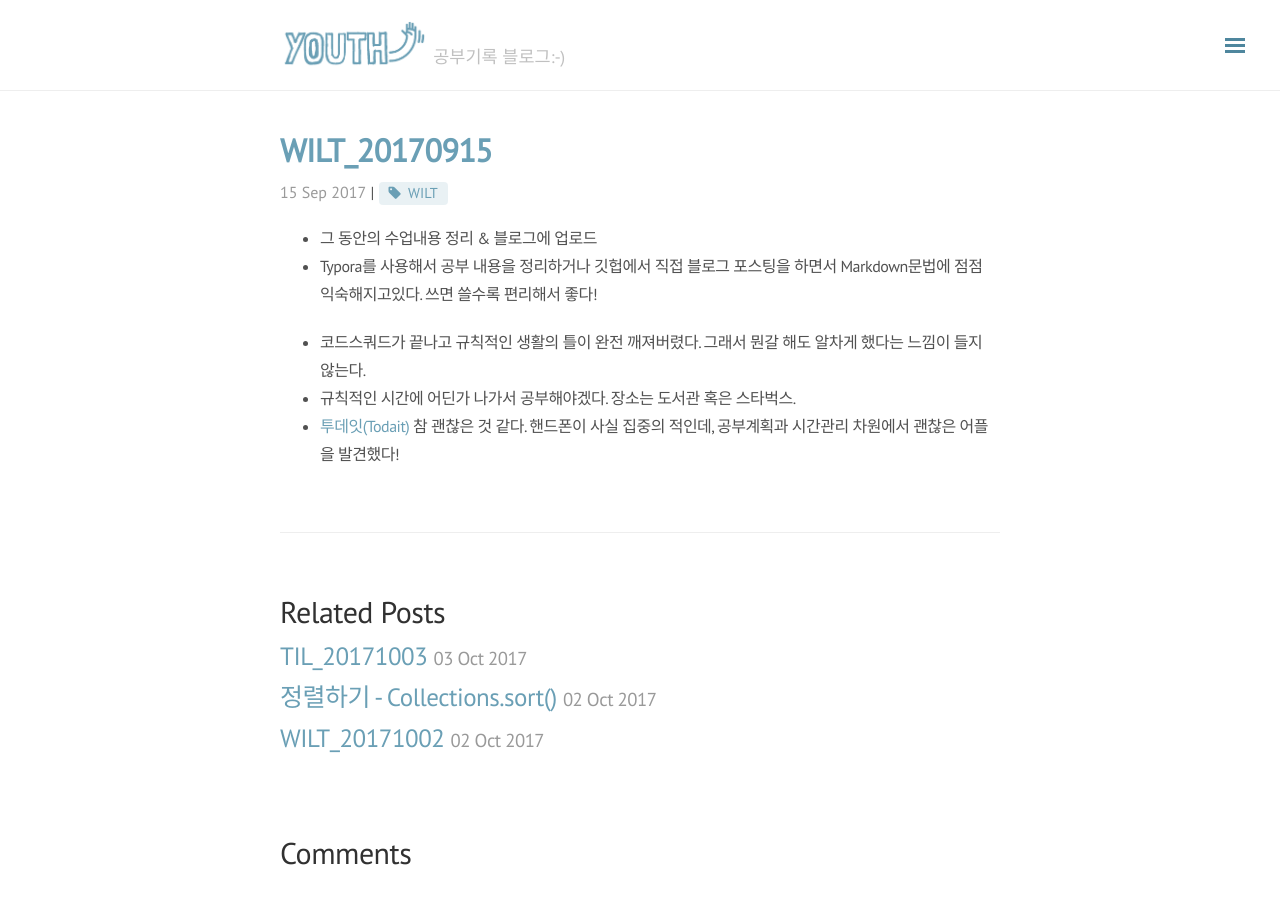
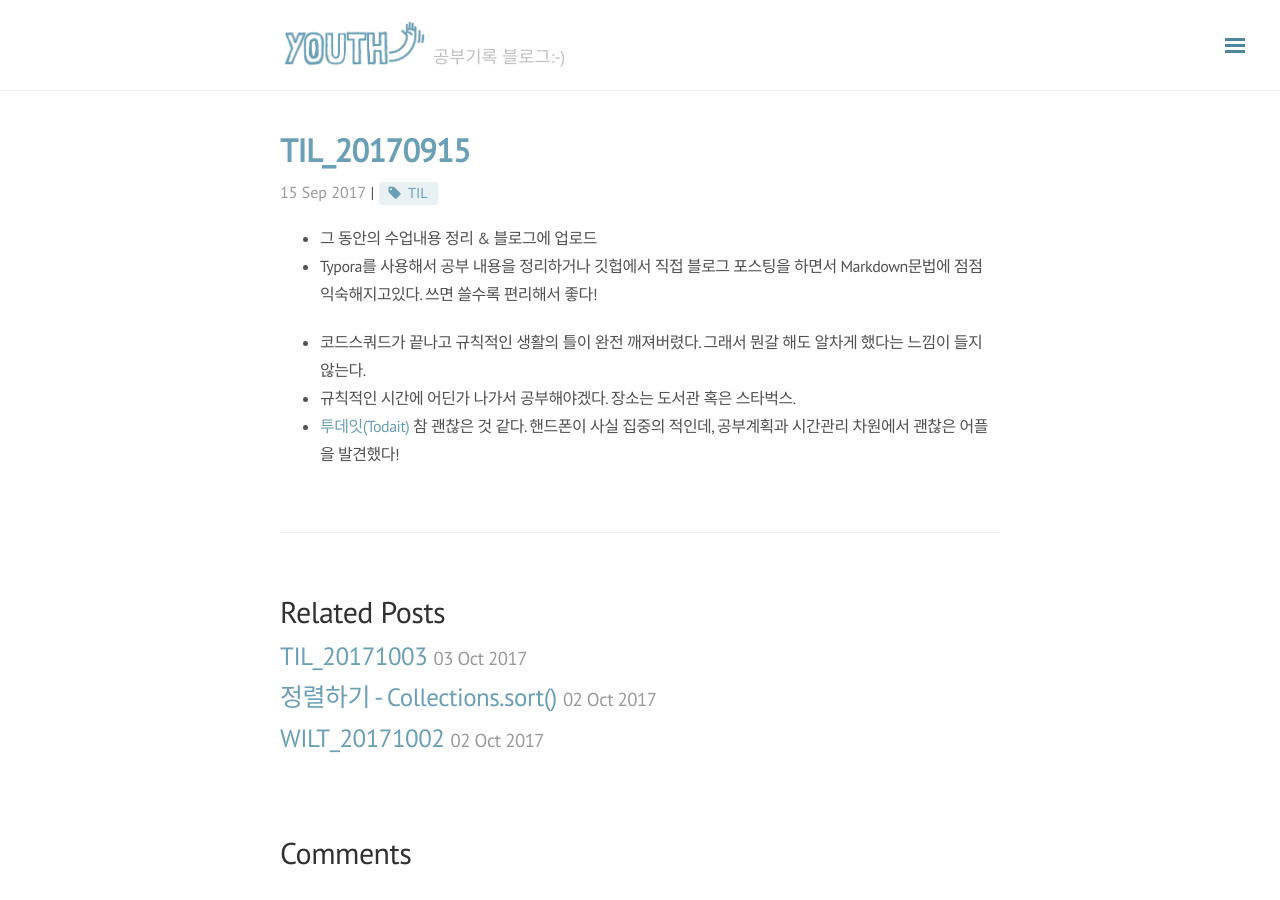
Before and after one commit to jinios/jinios.github.io, a Jekyll site: the page built from _posts/2017-09-15-WILT_20170915.md, in a window 1280 px wide. Built offline with Jekyll 4.4.1, drawn with Linux system fonts in a browser that asks for light colours; nearby versions of some CDN libraries; comment, search, counter and statistics services are not loaded.

Commit message:
Update 2017-09-15-WILT_20170915.md

```diff
--- a/_posts/2017-09-15-WILT_20170915.md
+++ b/_posts/2017-09-15-WILT_20170915.md
@@ -1,8 +1,8 @@
 ---
 layout: post
-title: WILT_20170915
-tags: WILT
-categories: WILT
+title: TIL_20170915
+tags: TIL
+categories: TIL
 ---
 
 
```
